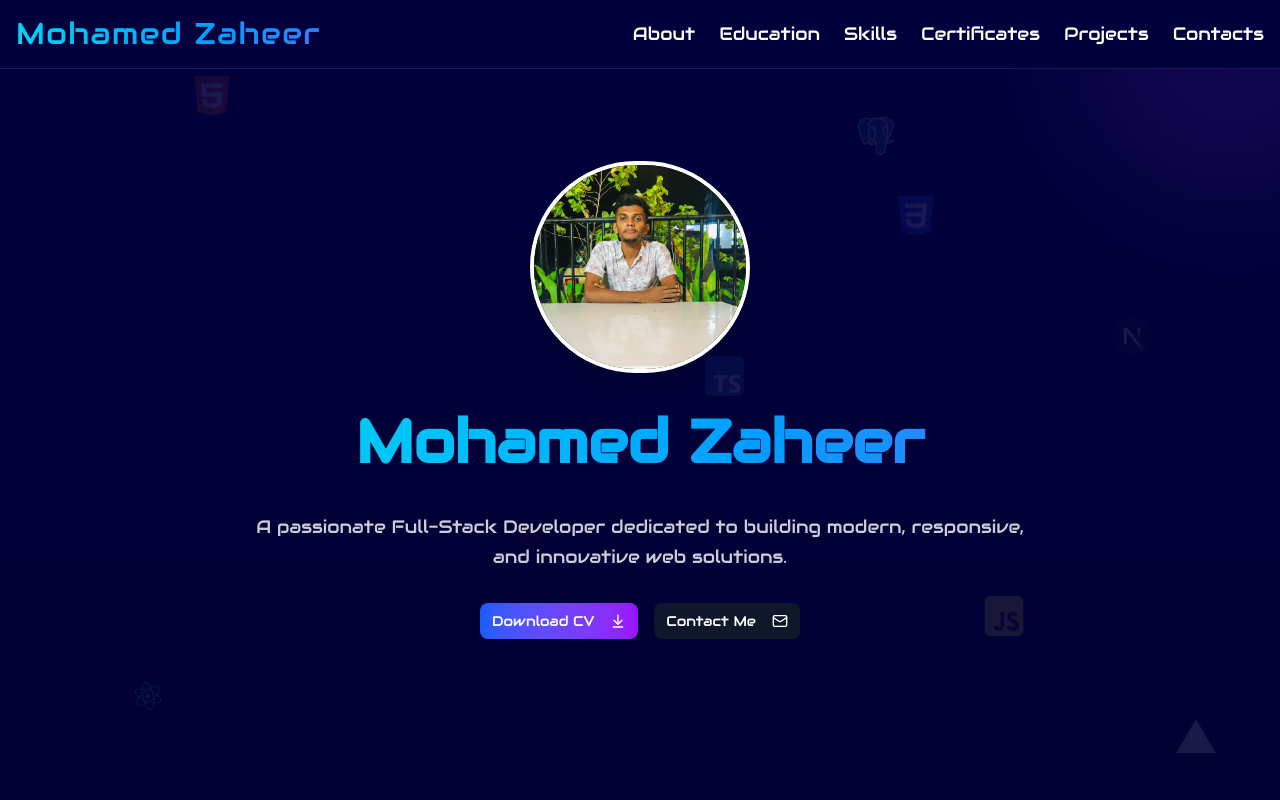
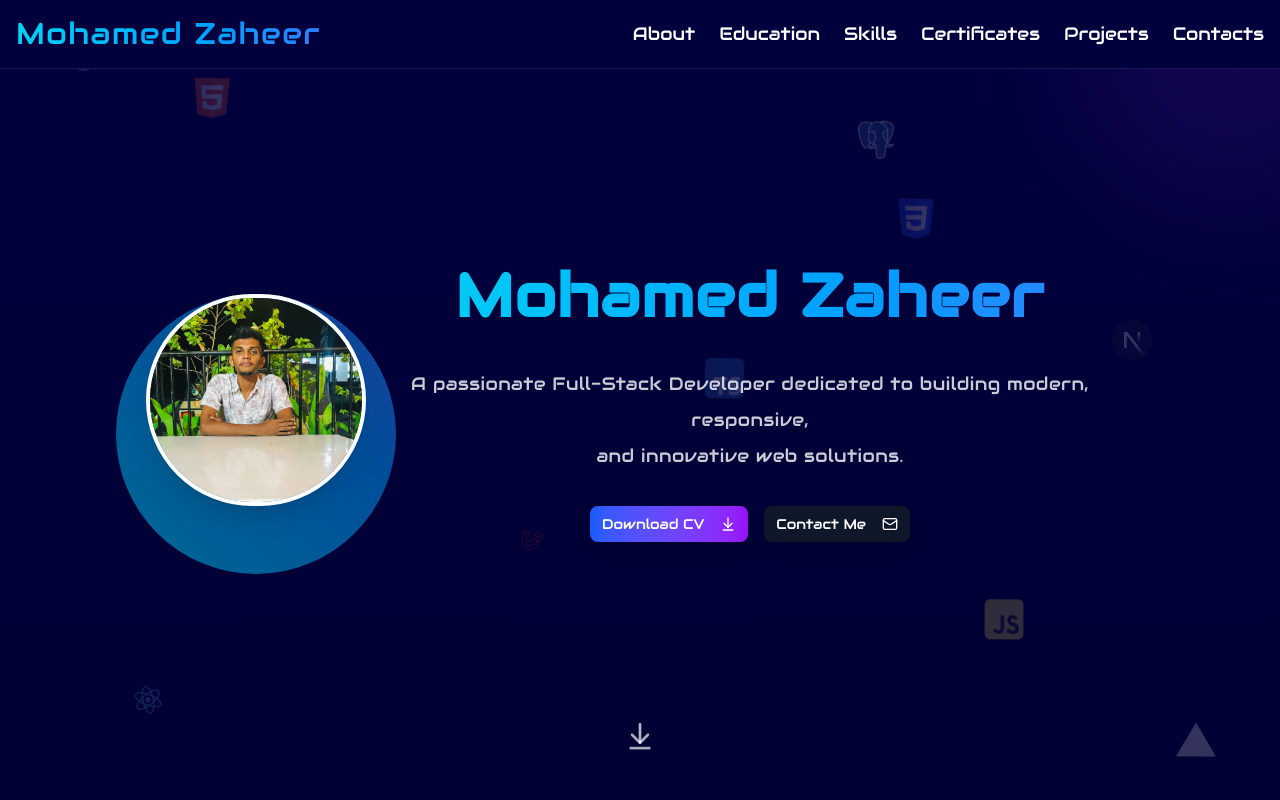
Before and after one commit to Zaheer2003/Portfolio_Zaheer, a Next.js app: page / in a window 1280 px wide. Shown: the top 800 px of the page. Built offline with nearby package versions, Linux system fonts and the light colour scheme.

Commit message:
Improve Hero component UI with animations, enhanced buttons, and accessibility

```diff
--- a/src/components/Hero.tsx
+++ b/src/components/Hero.tsx
@@ -11,22 +11,25 @@ export default function Hero() {
       {/* Animated Tech Stack Icons Background */}
       <div className="absolute inset-0 z-0 pointer-events-none">
         {[
-          { src: '/html.svg', style: 'top-[10%] left-[15%]' },
-          { src: '/css.svg', style: 'top-[25%] left-[70%]' },
-          { src: '/javascript.svg', style: 'bottom-[20%] right-[20%]' },
-          { src: '/react.svg', style: 'bottom-[10%] left-[10%]' },
-          { src: '/nextjs.svg', style: 'top-[40%] right-[10%]' },
-          { src: '/laravel.svg', style: 'bottom-[30%] left-[40%]' },
-          { src: '/Postgre.png', style: 'top-[15%] right-[30%]' },
-          { src: '/vercel.svg', style: 'bottom-[5%] right-[5%]' },
-          { src: '/tailwindcss.svg', style: 'top-[5%] left-[5%]' },
-          { src: '/typescript.svg', style: 'top-[45%] left-[55%]' },
+          { src: '/html.svg', style: 'top-[10%] left-[15%]', alt: 'HTML5 Logo', animationDelay: '0s' },
+          { src: '/css.svg', style: 'top-[25%] left-[70%]', alt: 'CSS3 Logo', animationDelay: '0.2s' },
+          { src: '/javascript.svg', style: 'bottom-[20%] right-[20%]', alt: 'JavaScript Logo', animationDelay: '0.4s' },
+          { src: '/react.svg', style: 'bottom-[10%] left-[10%]', alt: 'React Logo', animationDelay: '0.6s' },
+          { src: '/nextjs.svg', style: 'top-[40%] right-[10%]', alt: 'Next.js Logo', animationDelay: '0.8s' },
+          { src: '/laravel.svg', style: 'bottom-[30%] left-[40%]', alt: 'Laravel Logo', animationDelay: '1s' },
+          { src: '/Postgre.png', style: 'top-[15%] right-[30%]', alt: 'PostgreSQL Logo', animationDelay: '1.2s' },
+          { src: '/vercel.svg', style: 'bottom-[5%] right-[5%]', alt: 'Vercel Logo', animationDelay: '1.4s' },
+          { src: '/tailwindcss.svg', style: 'top-[5%] left-[5%]', alt: 'Tailwind CSS Logo', animationDelay: '1.6s' },
+          { src: '/typescript.svg', style: 'top-[45%] left-[55%]', alt: 'TypeScript Logo', animationDelay: '1.8s' },
         ].map((icon, i) => (
           <div
             key={i}
-            className={`absolute ${icon.style} w-10 h-10 opacity-10 animate-floating`}
+            className={`absolute ${icon.style} w-10 h-10 opacity-20 animate-floating`}
+            style={{ animationDelay: icon.animationDelay }}
+            aria-label={icon.alt}
+            role="img"
           >
-            <Image src={icon.src} alt="Tech Icon" fill className="object-contain" />
+            <Image src={icon.src} alt={icon.alt} fill className="object-contain" />
           </div>
         ))}
       </div>
@@ -34,26 +37,27 @@ export default function Hero() {
       {/* Decorative Blur */}
       <div className="absolute top-[-100px] right-[-100px] w-[300px] h-[300px] bg-purple-500/20 rounded-full blur-3xl animate-pulse z-0"></div>
 
-      {/* Hero Content */}
-      <div className="text-center max-w-3xl space-y-8 z-10">
-        {/* Profile Image */}
-        <div className="flex justify-center">
+      {/* Profile Image with Glow */}
+      <div className="relative flex justify-center z-10">
+        <div className="absolute rounded-full w-[280px] h-[280px] bg-gradient-to-tr from-cyan-400 to-blue-500 opacity-30 animate-pulse"></div>
         <Image
           src="/my-pic.jpg"
           alt="Mohamed Zaheer"
           width={220}
           height={220}
-            className="rounded-full border-4 border-white shadow-xl"
+          className="relative rounded-full border-4 border-white shadow-xl"
         />
       </div>
 
+      {/* Hero Content */}
+      <div className="text-center max-w-3xl space-y-8 z-10 animate-fadeInUp">
         {/* Name Heading */}
-        <h1 className="text-4xl md:text-6xl font-bold leading-tight bg-gradient-to-r from-cyan-400 to-blue-500 text-transparent bg-clip-text">
+        <h1 className="text-4xl md:text-6xl font-extrabold leading-tight tracking-wide bg-gradient-to-r from-cyan-400 to-blue-500 text-transparent bg-clip-text">
           Mohamed Zaheer
         </h1>
 
         {/* Short Bio */}
-        <p className="text-white/80 text-base md:text-lg leading-relaxed">
+        <p className="text-white/80 text-base md:text-lg leading-relaxed md:leading-loose tracking-wide">
           A passionate Full-Stack Developer dedicated to building modern, responsive,<br /> and innovative web solutions.
         </p>
 
@@ -62,21 +66,57 @@ export default function Hero() {
           <a href="/MyCV.pdf" download>
             <Button
               variant="default"
-              className="text-white bg-gradient-to-r from-blue-600 to-purple-600 hover:from-blue-700 hover:to-purple-700 transition-all duration-300 cursor-pointer"
+              className="text-white bg-gradient-to-r from-blue-600 to-purple-600 hover:from-blue-700 hover:to-purple-700 shadow-lg focus:outline-none focus:ring-4 focus:ring-blue-500 focus:ring-opacity-50 transition-all duration-300 px-6 py-3 cursor-pointer"
             >
-              Download CV <ArrowDownToLine className="ml-2 w-4 h-4" />
+              Download CV <ArrowDownToLine className="ml-2 w-5 h-5" />
             </Button>
           </a>
           <Link href="#contact">
             <Button
               variant="default"
-              className="border-white text-white hover:bg-white hover:text-[#01003D] transition-all duration-300 cursor-pointer"
+              className="border-white text-white hover:bg-white hover:text-[#01003D] shadow-lg focus:outline-none focus:ring-4 focus:ring-white focus:ring-opacity-50 transition-all duration-300 px-6 py-3 cursor-pointer"
             >
-              Contact Me <Mail className="ml-2 w-4 h-4" />
+              Contact Me <Mail className="ml-2 w-5 h-5" />
             </Button>
           </Link>
         </div>
       </div>
+
+      {/* Scroll Indicator */}
+      <div className="absolute bottom-10 left-1/2 transform -translate-x-1/2 animate-bounce z-10">
+        <ArrowDownToLine className="w-8 h-8 text-white/70" />
+      </div>
+
+      {/* Animation styles */}
+      <style jsx>{`
+        @keyframes fadeInUp {
+          0% {
+            opacity: 0;
+            transform: translateY(20px);
+          }
+          100% {
+            opacity: 1;
+            transform: translateY(0);
+          }
+        }
+
+        .animate-fadeInUp {
+          animation: fadeInUp 1s ease forwards;
+        }
+
+        @keyframes floating {
+          0%, 100% {
+            transform: translateY(0) rotate(0deg);
+          }
+          50% {
+            transform: translateY(-10px) rotate(5deg);
+          }
+        }
+
+        .animate-floating {
+          animation: floating 6s ease-in-out infinite;
+        }
+      `}</style>
     </section>
   )
 }
```
Lines whose indentation alone changed are shown as unchanged.
